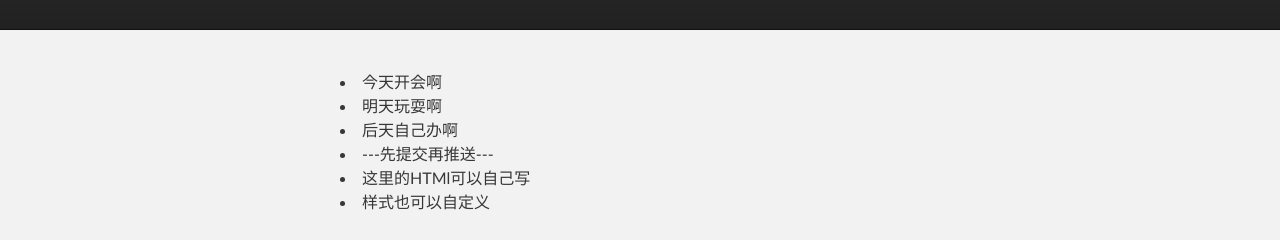
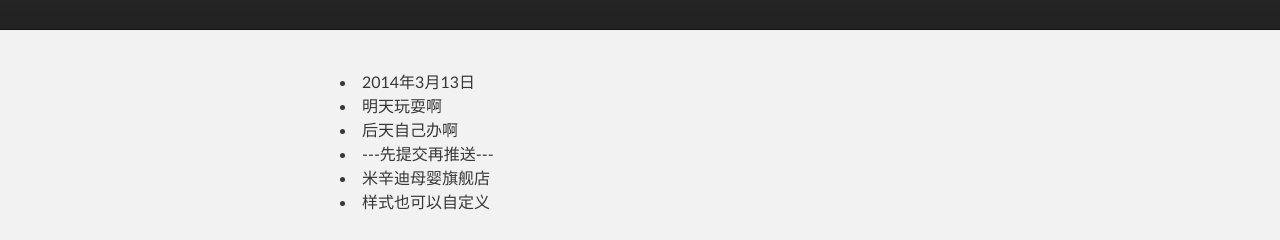
Before and after one commit to mixindi/mixindi.github.com, a plain HTML site: page index.html in a window 1280 px wide. Shown: the part 180-420 px from the top of the page. Drawn offline with Linux system fonts and the light colour scheme.

Commit message:
测试更新

```diff
--- a/index.html
+++ b/index.html
@@ -26,11 +26,11 @@
     <div id="main_content_wrap" class="outer">
       <section id="main_content" class="inner">
 		<ul>
-			<li>今天开会啊</li>
+			<li>2014年3月13日</li>
 			<li>明天玩耍啊</li>
 			<li>后天自己办啊</li>
 			<li>---先提交再推送---</li>
-			<li>这里的HTMl可以自己写</li>
+			<li>米辛迪母婴旗舰店</li>
 			<li>样式也可以自定义</li>
 		</ul>
       </section>
```
